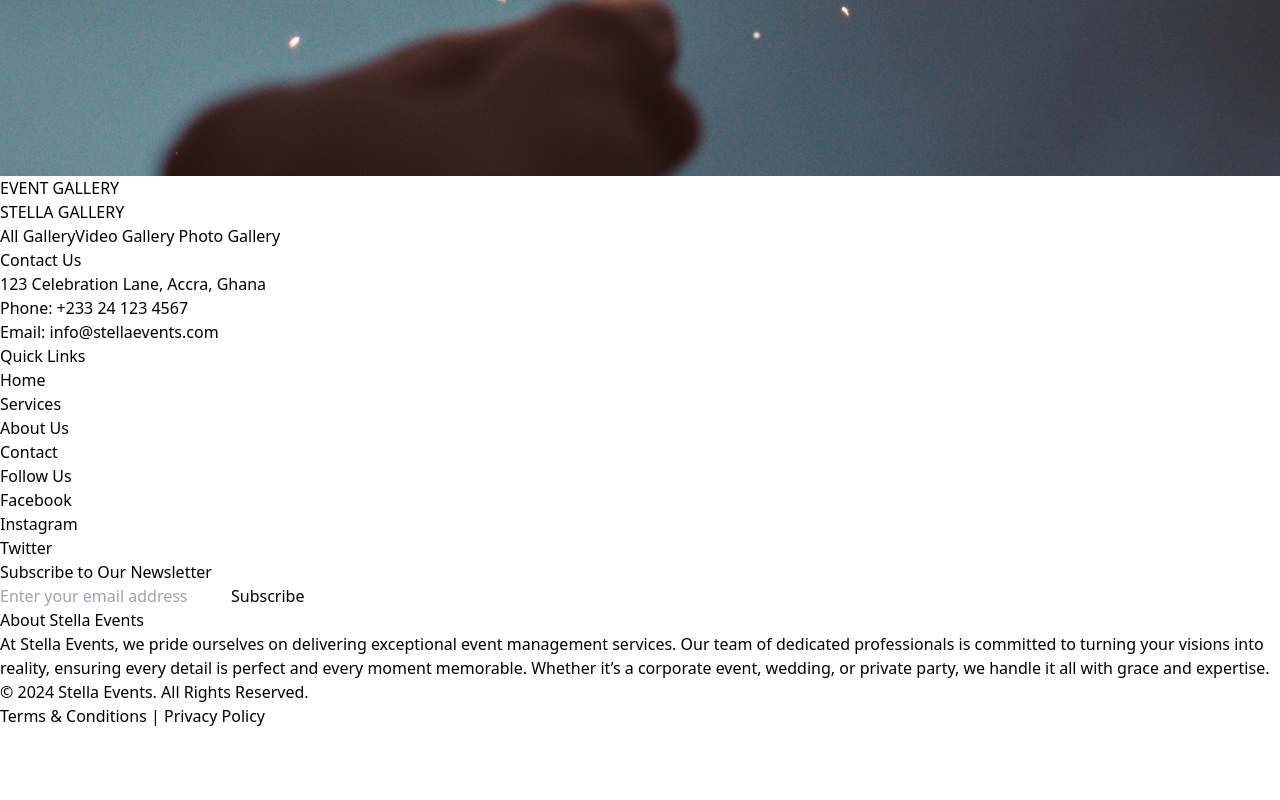
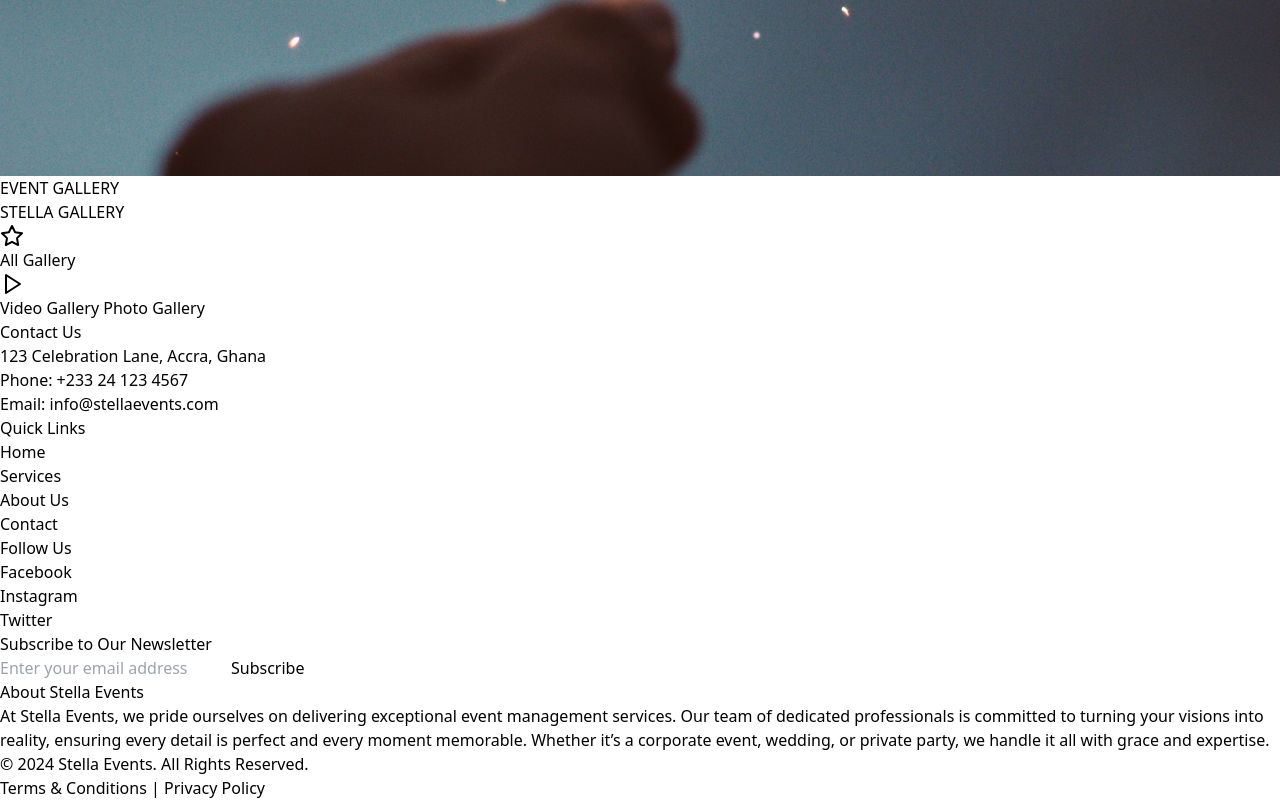
Before and after one commit to Stella-Events/stella_event_frontend, a React (Vite) app: page /gallery in a window 1280 px wide. Shown: the part 1441-2241 px from the top of the page. Before the commit the page ends 2169 px from the top, so only its background shows below. Built offline with nearby package versions, Linux system fonts and the light colour scheme.

Commit message:
icons at gallery

```diff
--- a/src/pages/gallery/components/galleryHero.jsx
+++ b/src/pages/gallery/components/galleryHero.jsx
@@ -1,3 +1,4 @@
+import { Play, Star } from "lucide-react"
 import { GalleryBg } from "../../../assets"
 
 const GalleryHero = () => {
@@ -10,9 +11,9 @@ const GalleryHero = () => {
         </div>
         <div className="flex flex-row justify-center gap-16 py-10 ">
          <a href=""> <span>
-            All Gallery
+            <Star className=""/> All Gallery
             </span></a>
-          <a href=""><span>Video Gallery</span> </a>
+          <a href=""> <Play/> <span>Video Gallery</span> </a>
           <a href=""><span>Photo Gallery</span></a>
         </div>
     </div>
```
